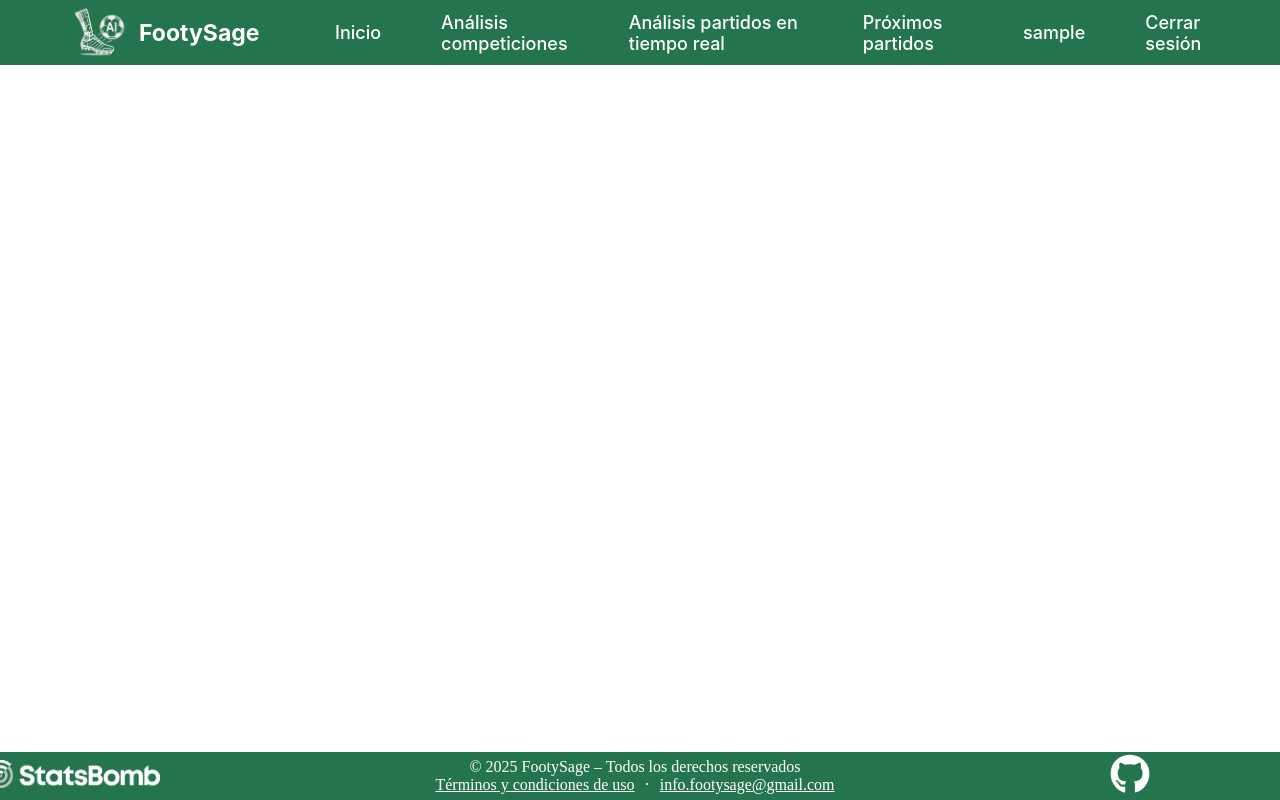
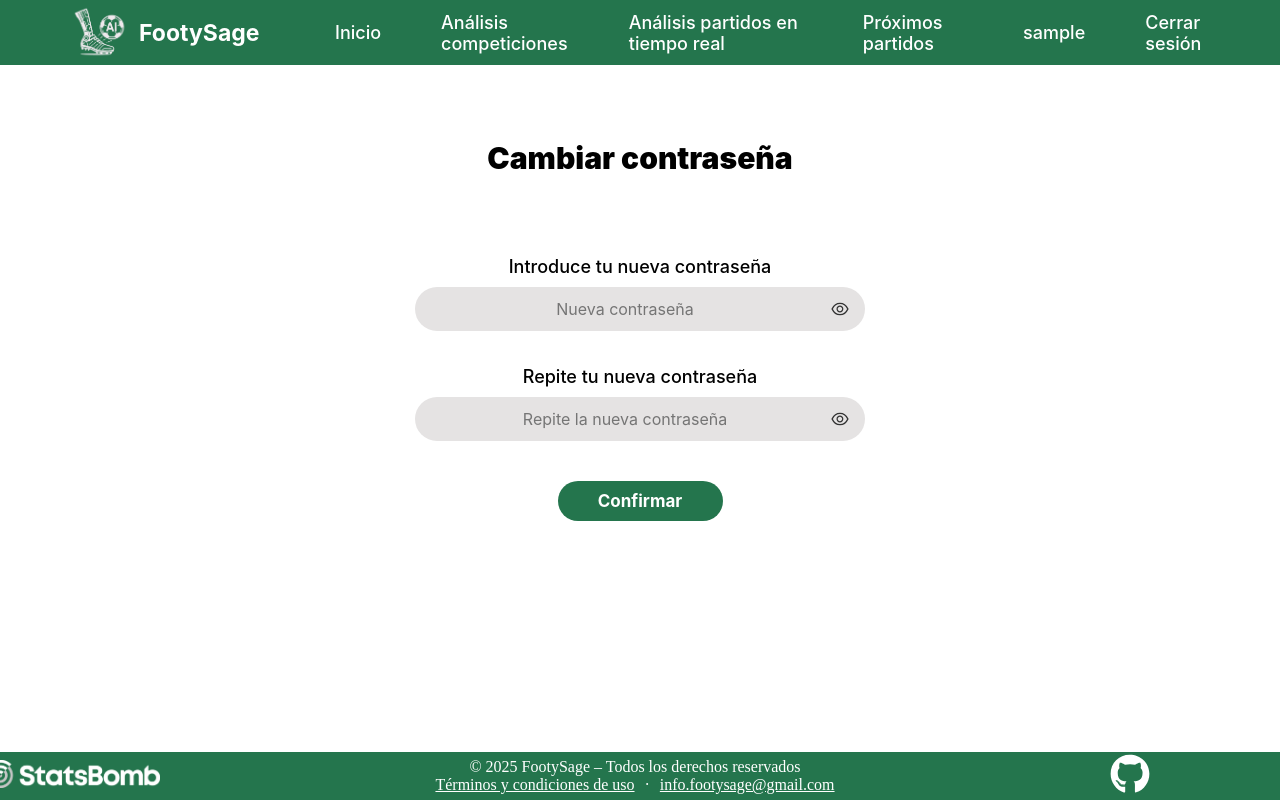
Before and after one commit to Jaime-Linares/FootySage, a React (Create React App) app in the folder frontend/: page /change_password in a window 1280 px wide. Built offline with nearby package versions, Linux system fonts and the light colour scheme; sample sign-in values are in the browser's storage.

Commit message:
feat: add change password view

```diff
--- a/frontend/src/App.jsx
+++ b/frontend/src/App.jsx
@@ -14,6 +14,7 @@ import Register from './views/User/Register/Register';
 import UpcomingMatches from './views/UpcomingMatches/UpcomingMatches';
 import SendMailRecoverPassword from './views/User/RecoverPassword/SendMailRecoverPassword';
 import Profile from './views/User/Profile/Profile';
+import ChangePassword from './views/User/Profile/ChangePassword';
 
 
 const App = () => {
@@ -31,6 +32,7 @@ const App = () => {
                 {/* LOGUEADO */}
                 <Route path="/home" element={<PrivateRoute><Home /></PrivateRoute>} />
                 <Route path="/profile" element={<PrivateRoute><Profile /></PrivateRoute>} />
+                <Route path="/change_password" element={<PrivateRoute><ChangePassword /></PrivateRoute>} />
                 <Route path="/check" element={<PrivateRoute><Check /></PrivateRoute>} />
                 {/* NO LOGUEADO */}
                 <Route path="/login" element={<GuestRoute><Login /></GuestRoute>} />
--- /dev/null
+++ b/frontend/src/views/User/Profile/ChangePassword.jsx
@@ -0,0 +1,101 @@
+import React, { useState } from 'react';
+import axios from 'axios';
+import { useNavigate } from 'react-router-dom';
+import { useAuth } from '../../../context/AuthContext';
+import CustomTextInput from '../../../components/CustomTextInput';
+import CustomButton from '../../../components/CustomButton';
+import MessageBanner from '../../../components/MessageBanner';
+import './styles/ChangePassword.css';
+
+
+const ChangePassword = () => {
+    const navigate = useNavigate();
+
+    const { accessToken, user } = useAuth();
+    const [form, setForm] = useState({ new_password: '', new_password2: '' });
+    const [message, setMessage] = useState({ text: '', type: '' });
+    const [loading, setLoading] = useState(false);
+
+    const handleInputChange = (field) => (e) => {
+        setForm({ ...form, [field]: e.target.value });
+    };
+
+    const handleSubmit = async (e) => {
+        e.preventDefault();
+        setMessage({ text: '', type: '' });
+
+        if (!form.new_password || !form.new_password2) {
+            setMessage({ text: 'Por favor, rellena ambos campos', type: 'error' });
+            return;
+        }
+
+        if (form.new_password !== form.new_password2) {
+            setMessage({ text: 'Las contraseñas no coinciden', type: 'error' });
+            return;
+        }
+
+        setLoading(true);
+        try {
+            await axios.post(
+                `${process.env.REACT_APP_API_BASE_URL}/api/v1/users/${user.id}/change_password/`,
+                {
+                    new_password: form.new_password,
+                    new_password2: form.new_password2
+                },
+                {
+                    headers: { Authorization: `Bearer ${accessToken}` }
+                }
+            );
+            setMessage({ text: 'Contraseña actualizada correctamente', type: 'success' });
+            setForm({ new_password: '', new_password2: '' });
+            setTimeout(() => navigate('/profile'), 1500);
+        } catch (err) {
+            const error = err.response?.data;
+            const firstError =
+                typeof error === 'object' ? Object.values(error).flat()[0] : 'Error al cambiar la contraseña';
+            setMessage({ text: firstError, type: 'error' });
+        } finally {
+            setLoading(false);
+        }
+    };
+
+    return (
+        <div className="change-password-container change-password-fade-in">
+            <h2 className="change-password-title">Cambiar contraseña</h2>
+            <MessageBanner message={message.text} type={message.type} />
+
+            <form className="change-password-form" onSubmit={handleSubmit}>
+                <label className="change-password-label">Introduce tu nueva contraseña</label>
+                <CustomTextInput
+                    placeholder="Nueva contraseña"
+                    containerStyle={{ marginBottom: '15px' }}
+                    style={{ textAlign: 'center' }}
+                    showPasswordToggle={true}
+                    value={form.new_password}
+                    onChange={handleInputChange('new_password')}
+                />
+
+                <label className="change-password-label">Repite tu nueva contraseña</label>
+                <CustomTextInput
+                    placeholder="Repite la nueva contraseña"
+                    containerStyle={{ marginBottom: '15px' }}
+                    style={{ textAlign: 'center' }}
+                    showPasswordToggle={true}
+                    value={form.new_password2}
+                    onChange={handleInputChange('new_password2')}
+                />
+
+                <CustomButton
+                    title={loading ? 'Cargando...' : 'Confirmar'}
+                    onPress={handleSubmit}
+                    disabled={loading}
+                    buttonStyle={{ width: '33%', marginTop: '25px', marginBottom: '35px' }}
+                    textStyle={{ fontSize: '17px' }}
+                />
+            </form>
+        </div>
+    );
+};
+
+
+export default ChangePassword;
--- a/frontend/src/views/User/Profile/Profile.jsx
+++ b/frontend/src/views/User/Profile/Profile.jsx
@@ -1,5 +1,6 @@
 import React, { useEffect, useState } from 'react';
 import axios from 'axios';
+import { useNavigate } from 'react-router-dom';
 import { useAuth } from '../../../context/AuthContext';
 import MessageBanner from '../../../components/MessageBanner';
 import CustomTextInput from '../../../components/CustomTextInput';
@@ -9,6 +10,8 @@ import './styles/Profile.css';
 
 
 const Profile = () => {
+    const navigate = useNavigate();
+
     const { user, accessToken, setUser } = useAuth();
     const [form, setForm] = useState({
         first_name: '',
@@ -286,7 +289,7 @@ const Profile = () => {
                         />
                         <CustomButton
                             title="Cambiar contraseña"
-                            onPress={() => { }}
+                            onPress={() => navigate('/change_password')}
                             color="var(--color-info)"
                             textStyle={{ color: 'white', fontWeight: 'bold', fontSize: '17px' }}
                         />
--- /dev/null
+++ b/frontend/src/views/User/Profile/styles/ChangePassword.css
@@ -0,0 +1,51 @@
+.change-password-container {
+    max-width: 500px;
+    margin: auto;
+    margin-top: 35px;
+    padding: 20px;
+    text-align: center;
+    font-family: var(--font-family-base);
+}
+
+@keyframes fadeInSlideDown {
+    from {
+        opacity: 0;
+        transform: translateY(-30px);
+    }
+    to {
+        opacity: 1;
+        transform: translateY(0);
+    }
+}
+
+.change-password-fade-in {
+    animation: fadeInSlideDown 0.5s ease-out both;
+    opacity: 0;
+}
+
+.change-password-title {
+    font-size: 30px;
+    font-weight: 1000;
+    margin-bottom: 60px;
+}
+
+.change-password-label {
+    font-size: 18px;
+    margin-top: 20px;
+    margin-bottom: 10px;
+    text-align: center;
+    width: 90%;
+    margin-left: auto;
+    margin-right: auto;
+    display: block;
+    font-weight: 500;
+}
+
+.change-password-form {
+    width: 100%;
+    max-width: 500px;
+    margin: 0 auto;
+    display: flex;
+    flex-direction: column;
+    align-items: center;
+}
```
